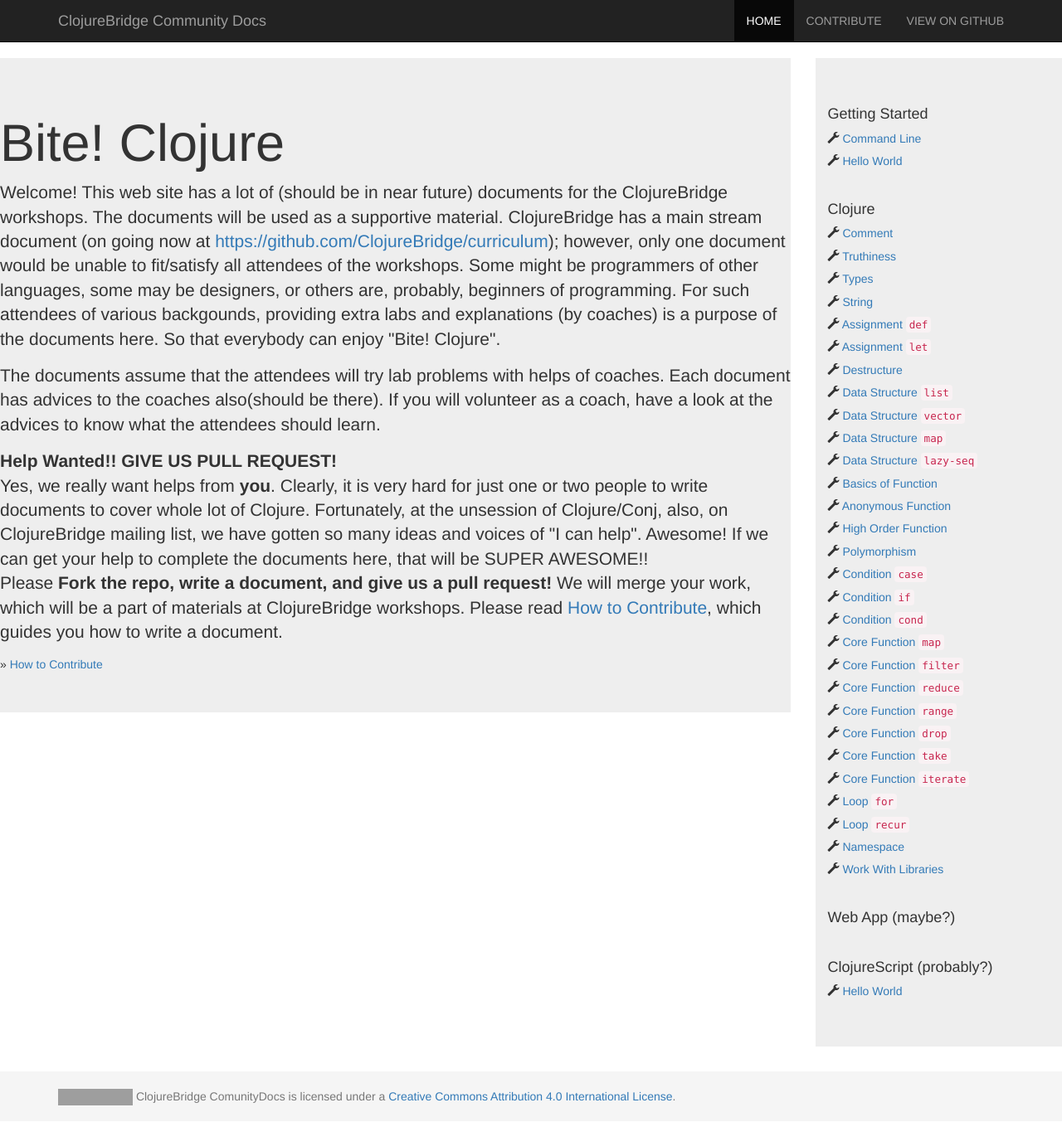
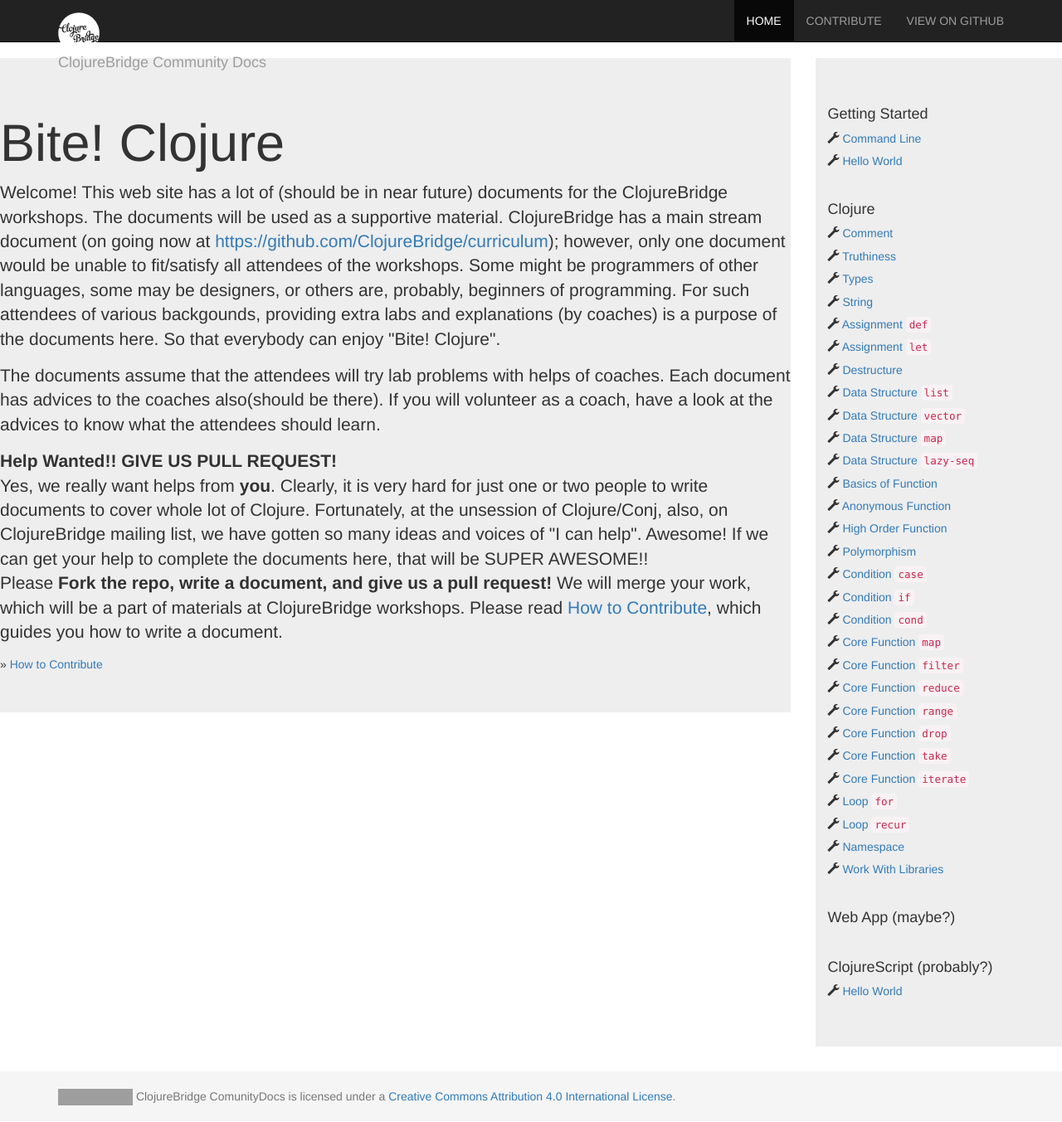
Before and after one commit to ClojureBridge/community-docs, a Jekyll site: the page built from index.html, in a window 1280 px wide and 1353 px high. Shown: the whole window at 83% size. Built offline with Jekyll 4.4.1, drawn with Linux system fonts in a browser that asks for light colours; nearby versions of some CDN libraries; grey boxes are pictures that could not be loaded.

Commit message:
Added ClojureBridge logo

```diff
--- a/_includes/header.html
+++ b/_includes/header.html
@@ -8,7 +8,10 @@
         <span class="icon-bar"></span>
         <span class="icon-bar"></span>
       </button>
-      <a class="navbar-brand" href="{{ site.baseurl }}/index.html">{{ site.name }}</a>
+      <a class="navbar-brand" href="{{ site.baseurl }}/index.html">
+        <img class="tinylogo" src="{{ site.baseurl }}/img/ClojureBridgeLogo.png">
+        {{ site.name }}
+      </a>
     </div>
     <div class="collapse navbar-collapse">
       <ul class="nav navbar-nav navbar-right">
--- a/css/style.css
+++ b/css/style.css
@@ -9,3 +9,7 @@
 .difficult {
   color: #F52887
 }
+
+.tinylogo {
+  margin-right: 10px;
+}
```
Also changed, not shown: img/ClojureBridgeLogo.png (added).
